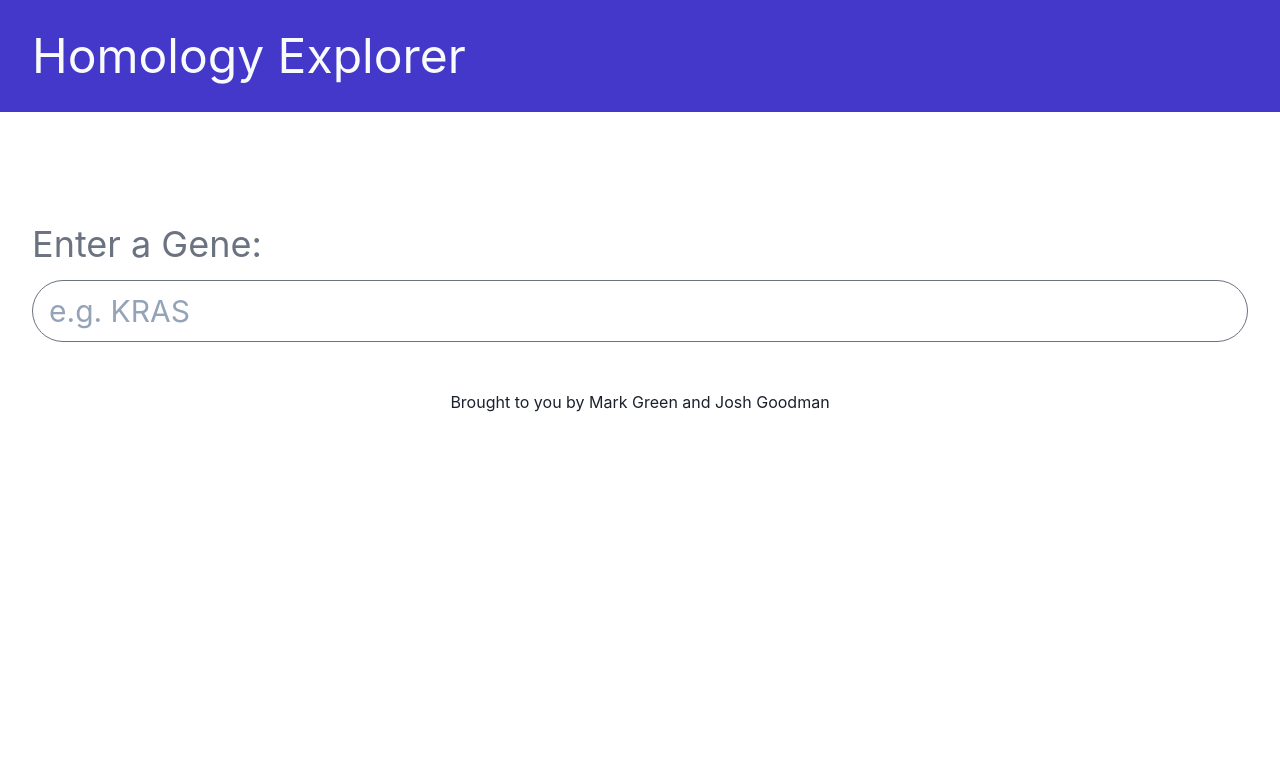
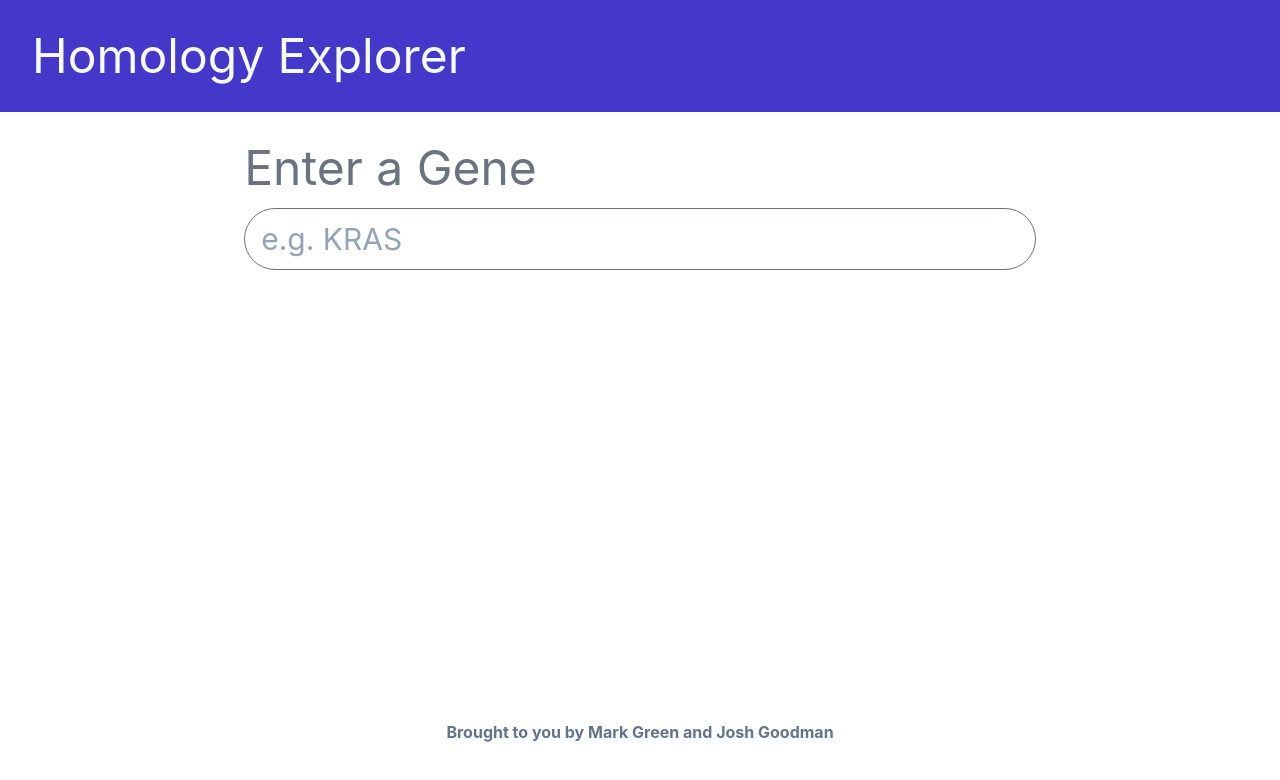
Before and after one commit to jogoodma/homology-explorer, a React (Vite) app in the folder apps/ui/: page / in a window 1280 px wide. Shown: the top 780 px of the page. Built offline with nearby package versions, Linux system fonts and the light colour scheme.

Commit message:
Add style and layout improvements

```diff
--- a/apps/ui/src/components/GeneResults/GeneResults.tsx
+++ b/apps/ui/src/components/GeneResults/GeneResults.tsx
@@ -1,5 +1,6 @@
 import { GeneInfo } from "../../types";
 import { Link } from "react-router-dom";
+import { getOrganism } from "../../organisms";
 
 interface GeneResultsProps {
   results: GeneInfo[];
@@ -8,19 +9,33 @@ export const GeneResults = ({ results }: GeneResultsProps) => {
   if (!results || results.length === 0) return null;
 
   return (
-    <div className="max-h-96 overflow-auto">
-      {results.map((gene) => (
-        <div
-          key={gene.geneid}
-          className={"flex flex-row justify-between px-10"}
-        >
-          <div>Gene: {gene.symbol}</div>
-          <div>Species: {gene.speciesid}</div>
-          <div>
-            <Link to={`/network/gene/${gene.geneid}`}>View Network</Link>
+    <div className="max-h-screen overflow-auto w-1/2 pt-4">
+      {results.map((gene) => {
+        const org = getOrganism(gene.speciesid);
+        let species = org
+          ? `${org.genus.charAt(0)}. ${org.species}`
+          : "Unknown";
+
+        return (
+          <div
+            key={gene.geneid}
+            className={"flex flex-row justify-between py-2 hover:bg-indigo-100"}
+          >
+            <div className={"font-bold basis-1/2"}>{gene.symbol}</div>
+            <div className={"basis-1/4"}>{species}</div>
+            <div className={"basis-1/4"}>
+              <Link
+                to={`/network/gene/${gene.geneid}`}
+                className={
+                  "bg-teal-500 hover:bg-teal-700 p-2 text-white rounded-lg"
+                }
+              >
+                View Network
+              </Link>
+            </div>
           </div>
-        </div>
-      ))}
+        );
+      })}
     </div>
   );
 };
--- a/apps/ui/src/components/GeneSearch/GeneSearch.tsx
+++ b/apps/ui/src/components/GeneSearch/GeneSearch.tsx
@@ -7,9 +7,9 @@ const GeneSearch = ({ onChange }: GeneSearchProps) => {
   };
 
   return (
-    <form>
-      <label htmlFor="id" className="text-4xl text-gray-500">
-        Enter a Gene:
+    <form className={"max-w-5xl"}>
+      <label htmlFor="id" className="text-5xl text-gray-500">
+        Enter a Gene
       </label>
       <input
         id="gene"
--- a/apps/ui/src/pages/index.tsx
+++ b/apps/ui/src/pages/index.tsx
@@ -30,7 +30,10 @@ export default function Home() {
     .slice(0, 19);
 
   return (
-    <section id="search" className="mt-20 p-8 flex flex-col justify-center">
+    <section
+      id="search"
+      className="p-8 flex flex-col justify-center items-center"
+    >
       <GeneSearch onChange={(value) => setGene(value)} />
       <GeneResults results={geneResults} />
     </section>
--- a/apps/ui/src/pages/layout.tsx
+++ b/apps/ui/src/pages/layout.tsx
@@ -3,16 +3,18 @@ import { Outlet } from "react-router-dom";
 const Layout = () => {
   return (
     <div className="flex flex-col min-h-screen">
-      <header className="w-full h-28 bg-indigo-700 justify-items-start flex flex-col justify-center">
+      <header className="grow-0 shrink-0 w-full h-28 bg-indigo-700 justify-items-start flex flex-col justify-center">
         <a href={"/"}>
           <h1 className="text-slate-50 text-5xl pl-8">Homology Explorer</h1>
         </a>
       </header>
-      <main>
+      <main className={"grow"}>
         <Outlet />
       </main>
-      <footer className="h-14 flex items-center justify-center">
-        <p>Brought to you by Mark Green and Josh Goodman</p>
+      <footer className="grow-0 shrink-0 my-10 h-14 flex justify-center items-center">
+        <p className={"font-bold text-slate-500"}>
+          Brought to you by Mark Green and Josh Goodman
+        </p>
       </footer>
     </div>
   );
```
